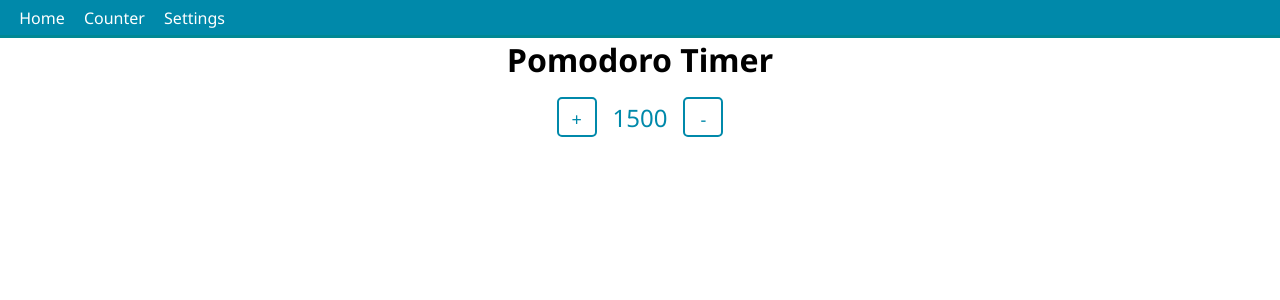
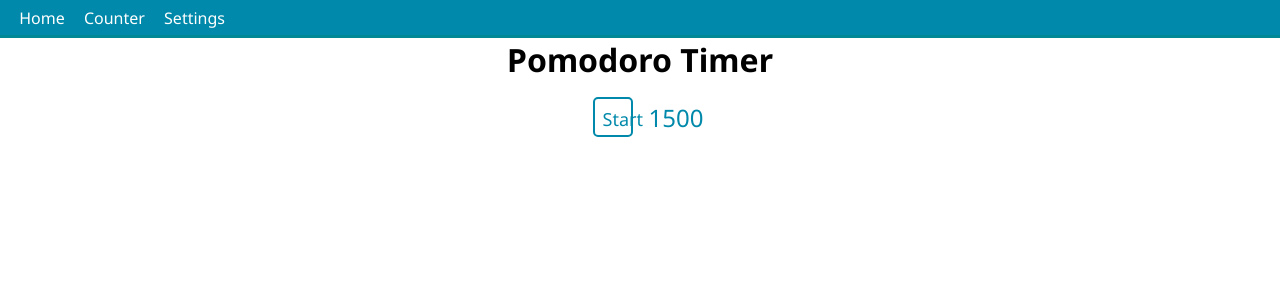
Before and after one commit to JustinDotRocks/pomodoro-timer, a React (Create React App) app: page / in a window 1280 px wide. Shown: the top 300 px of the page. Built offline with nearby package versions, Linux system fonts and the light colour scheme.

Commit message:
init commit for todo setup

```diff
--- a/src/components/timer/Timer.js
+++ b/src/components/timer/Timer.js
@@ -2,8 +2,6 @@ import React from 'react';
 import { useSelector, useDispatch } from 'react-redux'
 import styled from 'styled-components';
 import {
-    decrement,
-    increment,
     selectTime,
     timerCountdown
   } from './timerSlice'
@@ -13,6 +11,7 @@ const TimerButtonContainer = styled.div`
     align-items: center;
     justify-content: center;
 `
+
 const TimerButton = styled.button`
     margin: 1rem;
     padding: .5rem;
@@ -28,6 +27,8 @@ const TimerButton = styled.button`
         background-color: lightgray;
     }
 `
+
+
 const TimerContainer = styled.div`
     font-size: x-large;
     color: #0089aa;
@@ -40,15 +41,12 @@ const Timer = () => {
 
     return (
         <TimerButtonContainer>
-            <TimerButton onClick={() => dispatch(increment())}>
-                +
+            <TimerButton onClick={() => dispatch(timerCountdown())} >
+                Start
             </TimerButton>
-            <TimerContainer>
+            <TimerContainer >
                 <span>{timeRemaining}</span>
             </TimerContainer>
-            <TimerButton onClick={() => dispatch(decrement())}>
-                -
-            </TimerButton>
         </TimerButtonContainer>
     )
 };
--- a/src/components/timer/timerSlice.js
+++ b/src/components/timer/timerSlice.js
@@ -1,28 +1,23 @@
 import { createSlice } from '@reduxjs/toolkit';
 
-const pomodoro = 1500;
+
 
 export const timerSlice = createSlice({
     name: 'timer',
     initialState: {
-        value: pomodoro
+        value: 1500
     },
     reducers: {
-        increment: state => {
-            state.value += 1
-        },
-        decrement: state => {
-            state.value -= 1
-        },
-        timerCountdown: (state, action) => {
-            state.value += action.payload
+        timerCountdown: (state) => {
+            setInterval(() => {
+                state.value -= 1
+            }, 1000);
         }
     }
-
 });
 
 export const selectTime = state => state.timer.value;
 
-export const { increment, decrement, timerCountdown } = timerSlice.actions;
+export const {  timerCountdown } = timerSlice.actions;
 
 export default timerSlice.reducer;
```
